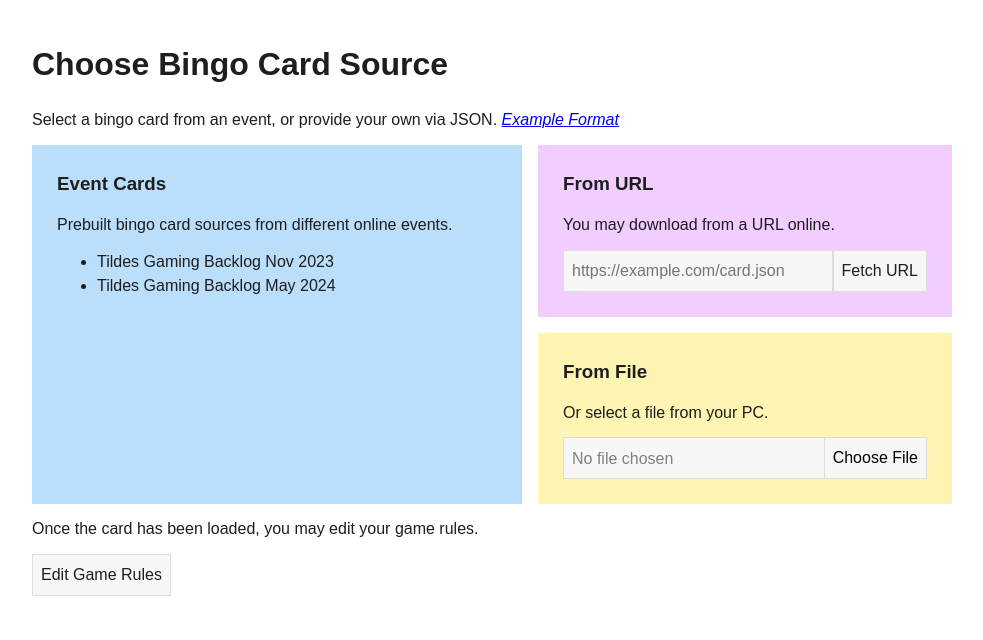
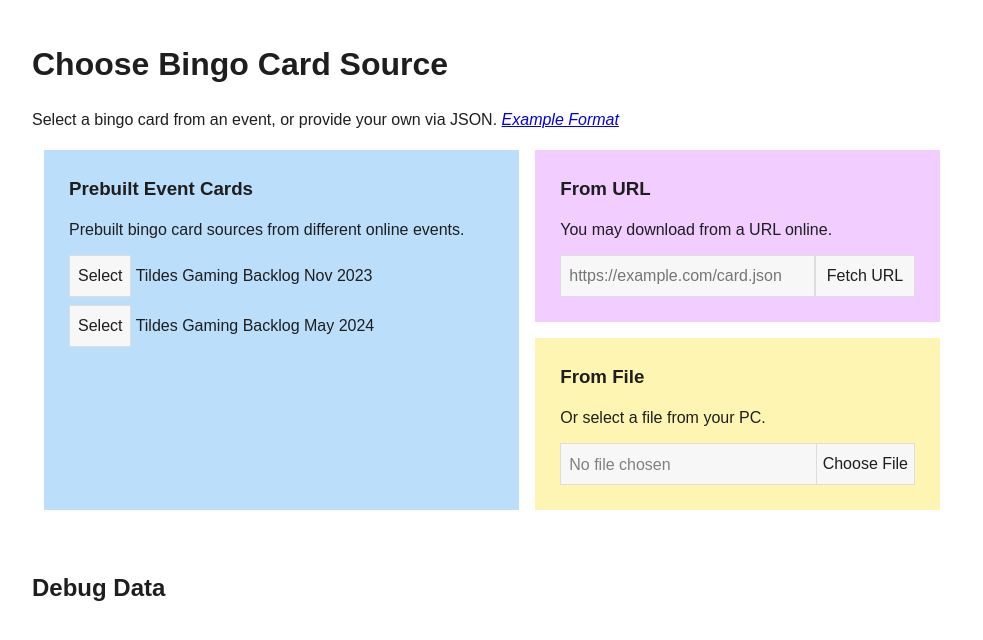
Before and after one commit to WesCook/BacklogBingo, a Vue app: page /#/card in a window 1280 px wide. Shown: the top 640 px of the page, without its empty margins (148-1131 px from the left). Built offline with nearby package versions, Linux system fonts and the light colour scheme.

Commit message:
Event loading and validation, CSS tweaks

```diff
--- a/public/category-json/tildes-gaming-nov-2023.json
+++ b/public/category-json/tildes-gaming-nov-2023.json
@@ -1,6 +1,6 @@
 {
 	"version": 1,
-	"name": "Gaming Backlog",
+	"name": "Tildes Gaming Backlog Nov 2023",
 	"categories": [
 		{ "name": "You have to tinker in order to get it running" },
 		{ "name": "You wanted to play it when you were younger but never did" },
--- /dev/null
+++ b/src/components/CardSourceEvent.vue
@@ -0,0 +1,38 @@
+<script setup>
+	import { downloadJSON } from '../utils/json-utils.js';
+
+	// eslint-disable-next-line no-unused-vars
+	const props = defineProps({
+		title: {
+			type: String,
+			default: 'No Title'
+		},
+		file: {
+			type: String,
+			default: ''
+		}
+	});
+	const emit = defineEmits(['load-file', 'lock-download']);
+
+	async function processEvent(filename) {
+		emit('lock-download', true);
+		const path = `/category-json/${filename}`;
+		const json = await downloadJSON(path);
+		if (json) {
+			emit('load-file', json);
+		}
+		emit('lock-download', false);
+	}
+</script>
+
+<template>
+	<li>
+		<button @click="processEvent(file)">Select</button> {{ title }}
+	</li>
+</template>
+
+<style scoped>
+	li {
+		margin-bottom: 0.5em;
+	}
+</style>
--- a/src/components/CardSourceFile.vue
+++ b/src/components/CardSourceFile.vue
@@ -3,7 +3,6 @@
 
 	// Parses file contents into string
 	function processFile(event) {
-
 		const file = event.target.files[0];
 		const reader = new FileReader();
 		reader.readAsText(file);
@@ -50,17 +49,16 @@
 		height: 100%;
 		float: right;
 		margin-right: 0;
-		padding: 8px;
-		background-color: var(--background-shaded);
 		border: none;
 		border-left: 1px solid var(--border-color);
-		cursor: pointer;
 	}
 
-	.file-picker::file-selector-button:hover {
+	input[type="file"]:not(:disabled):hover::file-selector-button {
+		cursor: pointer;
 		background-color: color-mix(in srgb, var(--background-shaded) 88%, var(--foreground-color));
 	}
-	.file-picker::file-selector-button:active {
+
+	input[type="file"]:active::file-selector-button {
 		background-color: color-mix(in srgb, var(--background-shaded) 80%, var(--foreground-color));
 	}
 </style>
--- a/src/components/CardSourceURL.vue
+++ b/src/components/CardSourceURL.vue
@@ -1,61 +1,38 @@
 <script setup>
 	import { ref } from 'vue';
+	import { downloadJSON } from '../utils/json-utils.js';
 
-	const emit = defineEmits(['load-file']);
+	const emit = defineEmits(['load-file', 'lock-download']);
 
 	const urlInput = ref('');
-	const attemptingConnection = ref(false); // Disable button when Fetch is clicked
 
 	async function processDownload() {
-		attemptingConnection.value = true;
 		const url = urlInput.value;
+		emit('lock-download', true);
 
 		// Empty check
 		if (!url) {
 			console.log('No URL provided.');
-			attemptingConnection.value = false;
-			return;
+			emit('lock-download', false);
+			return false;
 		}
 
-		// See if string can be constructed into URL object
+		// Validate if provided string can be constructed into URL object
 		try {
 			new URL(url);
 		} catch (err) {
 			alert('The URL does not appear to be valid.');
 			console.error(err);
-			attemptingConnection.value = false;
-			return;
+			emit('lock-download', false);
+			return false;
 		}
 
-		// Attempt to download from URL
-		try {
-			const res = await fetch(url);
-			if (!res.ok) {
-				console.log('A network error occured.');
-				console.error(res);
-				alert('There was an error downloading from the URL.');
-				attemptingConnection.value = false;
-				return;
-			}
-
-			const json = await res.json();
+		// Otherwise, proceed
+		const json = await downloadJSON(urlInput.value);
+		if (json) {
 			emit('load-file', json);
-		} catch (err) {
-			if (err.name === 'SyntaxError') {
-				console.log(`Failed to parse ${url} as JSON`);
-				console.error(err.message);
-				alert('A file was downloaded, but it could not be read.  Is it a valid JSON file?');
-			} else if (err.name === 'TypeError') {
-				console.error(err.message);
-				alert('There was an error downloading from the URL, as an unexpected response was received.');
-			}
-			else {
-				console.error(err.name, err.message);
-				alert('An unknown error occurred.');
-			}
 		}
-
-		attemptingConnection.value = false;
+		emit('lock-download', false);
 	}
 </script>
 
@@ -70,7 +47,7 @@
 			type="text"
 			placeholder="https://example.com/card.json"
 		>
-		<button :disabled="attemptingConnection">Fetch URL</button>
+		<button class="btn">Fetch URL</button>
 	</form>
 </template>
 
@@ -83,4 +60,10 @@
 		flex: 1;
 		padding: 8px;
 	}
+	.btn {
+		min-width: 100px;
+	}
+	.btn:disabled {
+		color: grey;
+	}
 </style>
--- a/src/pages/CardSource.vue
+++ b/src/pages/CardSource.vue
@@ -1,14 +1,27 @@
 <script setup>
+	import { ref } from 'vue';
+
+	import CardSourceEvent from '../components/CardSourceEvent.vue';
 	import CardSourceFile from '../components/CardSourceFile.vue';
 	import CardSourceURL from '../components/CardSourceURL.vue';
 
-	import { validate } from '../utils/json-validate.js';
+	import { validateJSON } from '../utils/json-utils.js';
+
+	const loadedJSON = ref();
 
 	function loadFile(json) {
-		if (validate(json)) {
+		if (validateJSON(json)) {
 			console.log(json);
+			loadedJSON.value = json;
 			// TODO: Place into store
 		}
+	}
+
+	// Locking fieldset to disable all buttons when network request is active
+	// Set true to lock, false to unlock
+	const fieldset = ref();
+	function lockDownload(locking) {
+		fieldset.value.disabled = locking;
 	}
 </script>
 
@@ -24,33 +37,59 @@
 		</em>
 	</p>
 
-	<div class="card-wrapper">
+	<fieldset
+		ref="fieldset"
+		class="card-wrapper"
+	>
 		<div class="card-event">
-			<h3>Event Cards</h3>
+			<h3>Prebuilt Event Cards</h3>
 			<p>Prebuilt bingo card sources from different online events.</p>
-			<ul>
-				<li>Tildes Gaming Backlog Nov 2023</li>
-				<li>Tildes Gaming Backlog May 2024</li>
+			<ul class="list">
+				<CardSourceEvent
+					title="Tildes Gaming Backlog Nov 2023"
+					file="tildes-gaming-nov-2023.json"
+					@load-file="loadFile"
+					@lock-download="lockDownload"
+				/>
+				<CardSourceEvent
+					title="Tildes Gaming Backlog May 2024"
+					file="tildes-gaming-may-2024.json"
+					@load-file="loadFile"
+					@lock-download="lockDownload"
+				/>
 			</ul>
 		</div>
 
 		<div class="card-url">
 			<h3>From URL</h3>
 			<p>You may download from a URL online.</p>
-			<CardSourceURL @load-file="loadFile" />
+			<CardSourceURL
+				@load-file="loadFile"
+				@lock-download="lockDownload"
+			/>
 		</div>
 
 		<div class="card-file">
 			<h3>From File</h3>
 			<p>Or select a file from your PC.</p>
-			<CardSourceFile @load-file="loadFile" />
+			<CardSourceFile
+				@load-file="loadFile"
+				@lock-download="lockDownload"
+			/>
 		</div>
+	</fieldset>
+
+	<!-- <p>Once the card has been loaded, you may edit your game rules.</p> -->
+	<!-- <RouterLink to="gamerules">
+		<button>Edit Game Rules</button>
+	</RouterLink> -->
+
+	<div>
+		<h2 style="margin-top: 50px;">
+			Debug Data
+		</h2>
+		{{ loadedJSON }}
 	</div>
-
-	<p>Once the card has been loaded, you may edit your game rules.</p>
-	<RouterLink to="gamerules">
-		<button>Edit Game Rules</button>
-	</RouterLink>
 </template>
 
 <style scoped>
@@ -64,6 +103,20 @@
 		& > div {
 			padding: 25px;
 		}
+	}
+
+	/* Remove styling for semantic elements */
+	.list {
+		list-style: none;
+		padding-left: 0;
+	}
+	.card-wrapper {
+		border: none;
+		transition: opacity 0.2s ease;
+	}
+	/* Indicate when buttons are inactive */
+	.card-wrapper[disabled] {
+		opacity: 70%;
 	}
 
 	/* Column view on mobile */
--- a/src/style.css
+++ b/src/style.css
@@ -52,11 +52,11 @@ p, h1, h2, h3, h4, h5, h6 {
 }
 
 /* Controls */
-input[type="checkbox"] {
-	margin-right: 7px;
-}
-
-input, button, textarea, select {
+input,
+button,
+textarea,
+select,
+input[type="file"]::file-selector-button {
 	background-color: var(--background-shaded);
 	border: 1px solid var(--border-color);
 	color: var(--foreground-color);
@@ -66,9 +66,9 @@ button,
 input[type="submit"],
 input[type="button"] {
 	padding: 8px;
-	cursor: pointer;
 
-	&:hover {
+	&:not(:disabled):hover {
+		cursor: pointer;
 		background-color: color-mix(in srgb, var(--background-shaded) 88%, var(--foreground-color));
 	}
 
@@ -76,3 +76,7 @@ input[type="button"] {
 		background-color: color-mix(in srgb, var(--background-shaded) 80%, var(--foreground-color));
 	}
 }
+
+input[type="checkbox"] {
+	margin-right: 7px;
+}
--- /dev/null
+++ b/src/utils/json-utils.js
@@ -0,0 +1,54 @@
+// Returns json of provided URL, local or remote.
+// Validates different types of errors.  Returns false on error.
+export async function downloadJSON(url) {
+	// Attempt to download from URL
+	try {
+		const res = await fetch(url);
+		if (!res.ok) {
+			console.log('A network error occured.');
+			console.error(res);
+			alert(`There was an error downloading from the URL.  The status code was ${res.status}.`);
+			return false;
+		}
+
+		const json = await res.json();
+		return json;
+	} catch (err) {
+		if (err.name === 'SyntaxError') {
+			console.log(`Failed to parse ${url} as JSON`);
+			console.error(err.message);
+			alert('A file was downloaded, but it could not be read.  Is it a valid JSON file?');
+		} else if (err.name === 'TypeError') {
+			console.error(err.message);
+			alert('There was an error downloading from the URL.  An unexpected response was received.');
+		}
+		else {
+			console.error(err.name, err.message);
+			alert('An unknown error occurred.');
+		}
+	}
+}
+
+// Accepts JSON/object for validation
+// Returns true for valid, false for invalid
+export function validateJSON(json) {
+	// Verify file has the required keys
+	if (
+		!(Object.hasOwn(json, 'version')) ||
+		!(Object.hasOwn(json, 'name')) ||
+		!(Object.hasOwn(json, 'categories'))
+	) {
+		alert('There was an error parsing the file.  It appears to be missing required keys.');
+		console.error('JSON file is missing required keys.');
+		return false;
+	}
+
+	// Verify there are at least 9 categories (for the smallest size bingo card)
+	if (json.categories.length < 9) {
+		alert('This JSON is valid, but there are too few categories.  Please include at least nine categories.');
+		console.error('Too few bingo categories in JSON.');
+		return false;
+	}
+
+	return true;
+}
--- a/src/utils/json-validate.js
+++ /dev/null
@@ -1,23 +0,0 @@
-// Accepts JSON/object for validation
-// Returns true for valid, false for invalid
-export function validate(json) {
-	// Verify file has the required keys
-	if (
-		!(Object.hasOwn(json, 'version')) ||
-		!(Object.hasOwn(json, 'name')) ||
-		!(Object.hasOwn(json, 'categories'))
-	) {
-		alert('There was an error parsing the file.  It appears to be missing required keys.');
-		console.error('JSON file is missing required keys.');
-		return false;
-	}
-
-	// Verify there are at least 9 categories (for the smallest size bingo card)
-	if (json.categories.length < 9) {
-		alert('This JSON is valid, but there are too few categories.  Please include at least nine categories.');
-		console.error('Too few bingo categories in JSON.');
-		return false;
-	}
-
-	return true;
-}
```
Also changed, not shown: public/category-json/tildes-gaming-may-2024.json (added, +21 -0 lines).
